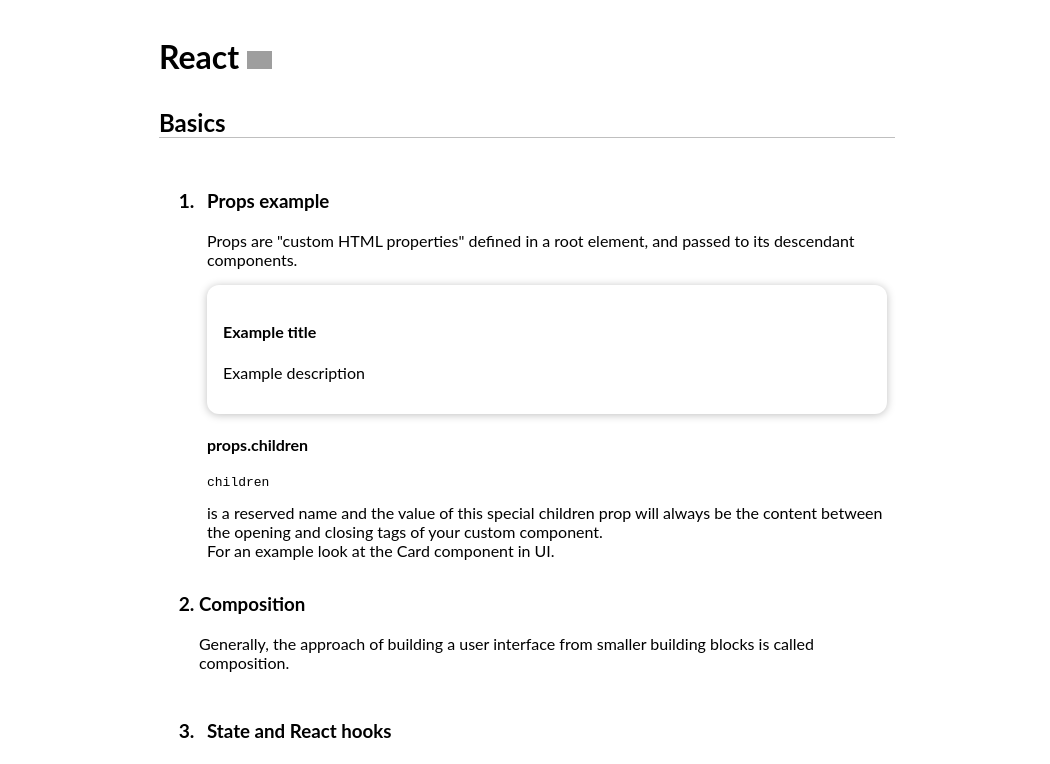
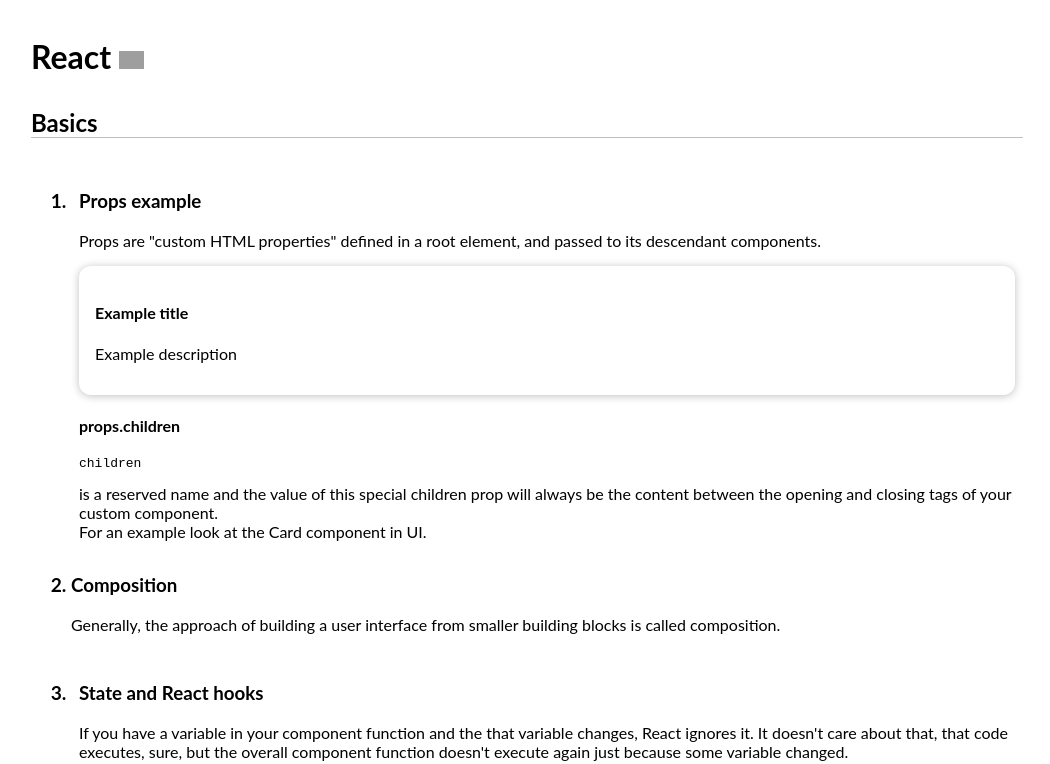
Before and after one commit to mkonemo/react-basics, a React (Create React App) app: page / in a window 1280 px wide. Shown: the top 764 px of the page, without its empty margins (113-1163 px from the left). Built offline with nearby package versions, Linux system fonts and the light colour scheme; grey boxes are pictures that could not be loaded.

Commit message:
1 file modified

```diff
--- a/src/style.css
+++ b/src/style.css
@@ -1,7 +1,7 @@
 body {
   font-family: Lato;
   margin: 0 auto;
-  max-width: 768px;
+  max-width: 1024px;
 }
 
 img {
```
